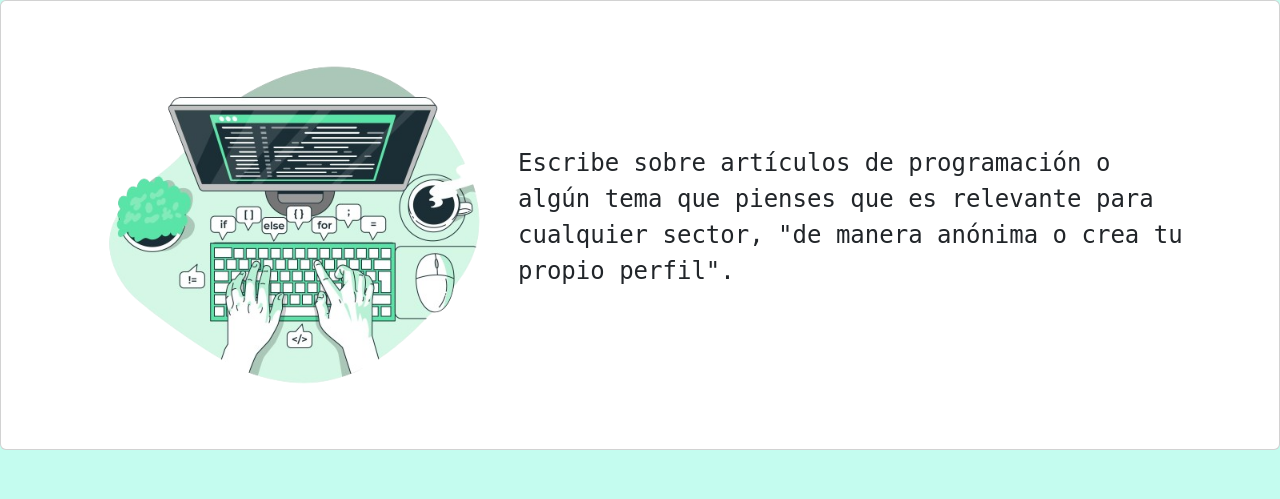
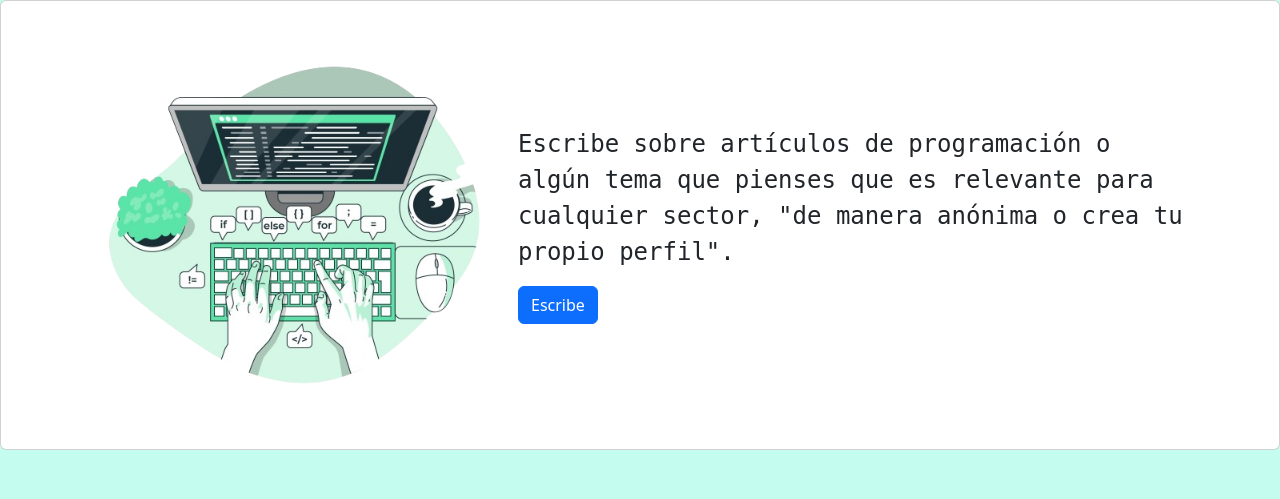
Before and after one commit to kartien/djangoBlog, a Django app: page / in a window 1280 px wide. Shown: the part 56-555 px from the top of the page. Run offline with Django 5.2, Linux system fonts and the light colour scheme; some libraries are stand-ins or nearby versions; some web fonts are replaced.

Commit message:
Add modal

```diff
--- a/blog/templates/base.html
+++ b/blog/templates/base.html
@@ -16,5 +16,6 @@
     {% block content %}
     {% endblock %}
     {% bootstrap_javascript %}
+
   </body>
 </html>
--- a/blog/templates/index.html
+++ b/blog/templates/index.html
@@ -1,28 +1,52 @@
-{% extends 'base.html' %}
-{% block content %}
-
-{% include 'nav/navbar.html' %}
-{% load static %}
+{% extends 'base.html' %} {% block content %} {% include 'nav/navbar.html' %}
+{% include 'snippets/modal.html' %} {% load static %}
 
 <body class="page">
   <link rel="stylesheet" href="{% static 'css/page.css' %}" />
   <div class="card">
     <div class="container p-4 d-md-flex align-items-md-center">
       <div class="flex-shrink-0">
-        <img src="{% static 'img/image.png' %}" alt="Responsive image" class="img-fluid" style="max-width: 400px;">
+        <img
+          src="{% static 'img/image.png' %}"
+          alt="Responsive image"
+          class="img-fluid"
+          style="max-width: 400px"
+        />
       </div>
       <div class="flex-grow-1 mt-4 mt-md-0 ms-md-4">
-        <p class="fs-4 parrafo">Escribe sobre artículos de programación o algún tema que pienses que es relevante para cualquier sector, "de manera anónima o crea tu propio perfil".</p>
+        <p class="fs-4 parrafo">
+          Escribe sobre artículos de programación o algún tema que pienses que
+          es relevante para cualquier sector, "de manera anónima o crea tu
+          propio perfil".
+        </p>
+        <div class="col-6 text-right">
+          <button
+            type="button"
+            class="btn btn-primary"
+            data-bs-toggle="modal"
+            data-bs-target="#escribe"
+          >
+            Escribe
+          </button>
+        </div>
       </div>
     </div>
   </div>
   <div class="mt-4">
     <div class="container p-4 d-md-flex align-items-md-center">
       <div class="flex-shrink-0">
-        <img src="{% static 'img/image2.png' %}" alt="Responsive image" class="img-fluid" style="max-width: 400px;">
+        <img
+          src="{% static 'img/image2.png' %}"
+          alt="Responsive image"
+          class="img-fluid"
+          style="max-width: 400px"
+        />
       </div>
       <div class="flex-grow-1 mt-4 mt-md-0 ms-md-4">
-        <p class="fs-4 parrafo">¡Inspira al mundo con tus ideas! ¿Tienes algo único que compartir? ¡Escribe y deja que tu voz sea escuchada!</p>
+        <p class="fs-4 parrafo">
+          ¡Inspira al mundo con tus ideas! ¿Tienes algo único que compartir?
+          ¡Escribe y deja que tu voz sea escuchada!
+        </p>
       </div>
     </div>
   </div>
--- /dev/null
+++ b/blog/templates/snippets/modal.html
@@ -0,0 +1,18 @@
+{% extends 'base.html' %}
+
+{% block content %}
+  <div class="modal fade" id="escribe" tabindex="-1" aria-labelledby="escribeLabel" aria-hidden="true">
+    <div class="modal-dialog modal-dialog-centered">
+      <div class="modal-content">
+        <div class="modal-header">
+          <h5 class="modal-title" id="escribeLabel">Elige una forma de publicación</h5>
+          <button type="button" class="btn-close" data-bs-dismiss="modal" aria-label="Close"></button>
+        </div>
+        <div class="modal-body">
+          <button type="button" class="btn btn-primary">Anónimamente</button>
+          <button type="button" class="btn btn-success">Regístrate</button>
+        </div>
+      </div>
+    </div>
+  </div>
+{% endblock content %}
```
Also changed, not shown: blog/templates/post/post.html (+4 -5 lines).
